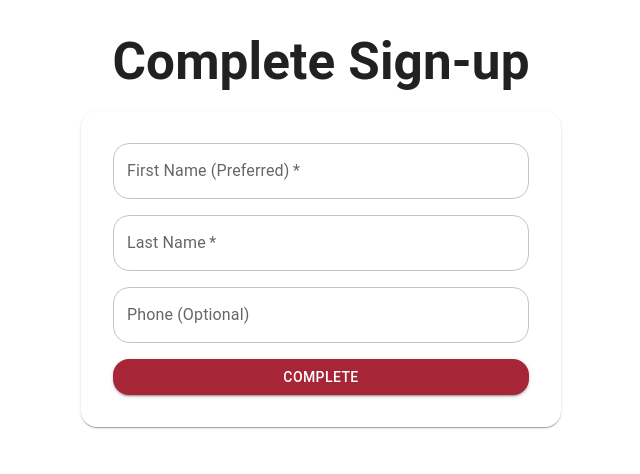
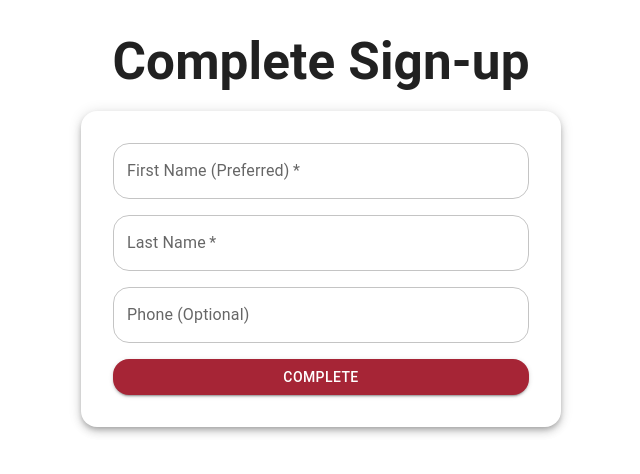
Before and after one commit to UAlberta-CMPUT401/f24project-Bleeding-Heart-Art-Space, a React (Vite) app in the folder frontend/: page /complete-signup in a window 1280 px wide. Shown: the top 474 px of the page, without its empty margins (319-959 px from the left). Built offline with nearby package versions, Linux system fonts and the light colour scheme; no server answers; sample sign-in values are in the browser's storage.

Commit message:
ui: colors

```diff
--- a/frontend/src/app/pages/EventDetails/EventDetails.tsx
+++ b/frontend/src/app/pages/EventDetails/EventDetails.tsx
@@ -1,6 +1,6 @@
 import React, { useState, useEffect } from 'react';
 import { useParams, useNavigate } from 'react-router-dom';
-import { Grid, Typography, Button, Card, Container, Box } from '@mui/material';
+import { Grid, Typography, Button, Card, Box, Paper } from '@mui/material';
 import PlaceIcon from '@mui/icons-material/Place';
 import AccessTimeIcon from '@mui/icons-material/AccessTime';
 import AssignmentIndIcon from '@mui/icons-material/AssignmentInd';
@@ -144,7 +144,7 @@ const EventDetails: React.FC = () => {
 
     return (
         <>
-            {event && <Container className={styles.container}>
+            {event && <Paper className={styles.container}>
                 {/* Event Details Section */}
                 <Typography variant="h4" align="center" gutterBottom fontSize="3.5rem">
                     {event?.title}
@@ -193,6 +193,7 @@ const EventDetails: React.FC = () => {
                         return (
                             <Grid item xs={12} sm={4} key={index}>
                                 <Card
+                                    elevation={15}
                                     className={`${styles.shiftCard} ${userSignups.find(s => s.shift_id === shift.id) ? styles.signedUp : ''}`}
                                 >
                                     <Typography variant="h6" className={styles.shiftDetail}>
@@ -316,7 +317,7 @@ const EventDetails: React.FC = () => {
                     eventId={Number(eventIdStr)}
                     onEditSuccess={handleEditSuccess}
                 />
-            </Container>}
+            </Paper>}
         </>
     );
 };
--- a/frontend/src/app/pages/Overview/Overview.tsx
+++ b/frontend/src/app/pages/Overview/Overview.tsx
@@ -1,5 +1,5 @@
 import React, { useState, useEffect } from 'react';
-import { Typography, Card, Button, Stack } from '@mui/material';
+import { Typography, Card, Button, Stack, Paper } from '@mui/material';
 import EventIcon from '@mui/icons-material/Event';
 import AccessTimeIcon from '@mui/icons-material/AccessTime';
 import AssignmentIndIcon from '@mui/icons-material/AssignmentInd';
@@ -108,12 +108,14 @@ const OverviewPage: React.FC = () => {
 
     return (
         <div className= {styles.container}>
-            <div className={styles.leftColumn}>
+            <Paper className={styles.leftColumn}>
                 <h2>Your Signed-up Shifts</h2>
                 {userSignups.length > 0 ? (
                     <Stack spacing={2}>
                         {userSignups.map((signup) => (
-                            <Card key={signup.id} className={styles.card}>
+                            <Card
+                                elevation={15}
+                                key={signup.id} className={styles.card}>
                                 <Typography variant="h6" className={styles.centeredFlex}>
                                     <EventIcon className={styles.iconSpacing} /> Event: {signup.event_title}
                                 </Typography>
@@ -171,20 +173,23 @@ const OverviewPage: React.FC = () => {
                 ) : (
                     <Typography>You haven't signed up for any shifts yet.</Typography>
                 )}
-            </div>
+            </Paper>
 
-            <div className = {styles.middleColumn}>
+            <Paper className = {styles.middleColumn}>
                 <h2>Recently Added Events</h2>
 
-            </div>
+            </Paper>
 
 
-            <div className={styles.rightColumn}>
+            <Paper
+                className={styles.rightColumn}>
                 <h2>Upcoming Events</h2>
                 {upcomingEvents.length > 0 ? (
                     <Stack spacing={2}>
                         {upcomingEvents.map((event) => (
-                            <Card key={event.id} className={styles.card}>
+                            <Card
+                                elevation={15}
+                                key={event.id} className={styles.card}>
                                 <Typography variant="h6" className={styles.centeredFlex} >{event.title}</Typography>
                                 <Typography variant="body1" className={styles.centeredFlex} gutterBottom>
                                     <EventIcon className={styles.iconSpacing}/> {format(new Date(event.start), 'MMM d, yyyy, hh:mm a')}
@@ -202,7 +207,7 @@ const OverviewPage: React.FC = () => {
                 ) : (
                     <Typography>No upcoming events in the next two weeks.</Typography>
                 )}
-            </div>
+            </Paper>
             <SnackbarAlert
             open={snackbarOpen}
             onClose={() => setSnackbarOpen(false)}
--- a/frontend/src/app/pages/VolunteerShifts/VolunteerShifts.tsx
+++ b/frontend/src/app/pages/VolunteerShifts/VolunteerShifts.tsx
@@ -1,6 +1,6 @@
 import React, { useState, useEffect } from 'react';
 import { useParams, useNavigate } from 'react-router-dom';
-import { Grid, Typography, Button, Card, Container, FormControl, InputLabel, Select, MenuItem, TextField } from '@mui/material';
+import { Grid, Typography, Button, Card, FormControl, InputLabel, Select, MenuItem, TextField, Paper } from '@mui/material';
 import AssignmentIndIcon from '@mui/icons-material/AssignmentInd';
 import AccessTimeIcon from '@mui/icons-material/AccessTime';
 import styles from './VolunteerShifts.module.css';
@@ -104,7 +104,7 @@ const VolunteerShifts: React.FC = () => {
     }
 
     return (
-        <Container className={styles.container}>
+        <Paper className={styles.container}>
             <Grid container justifyContent="flex-start">
                 <Button
                     variant="contained"
@@ -294,7 +294,7 @@ const VolunteerShifts: React.FC = () => {
                 message={snackbarMessage}
                 severity={snackbarSeverity}
             />
-        </Container>
+        </Paper>
     );
 };
 
--- a/frontend/src/theme/baseTheme.ts
+++ b/frontend/src/theme/baseTheme.ts
@@ -5,4 +5,11 @@ export const baseTheme: ThemeOptions = {
   shape: {
     borderRadius: 16,
   },
+  components: {
+    MuiPaper: {
+      defaultProps: {
+        elevation: 5,
+      },
+    },
+  },
 }
--- a/frontend/src/theme/darkTheme.ts
+++ b/frontend/src/theme/darkTheme.ts
@@ -30,7 +30,9 @@ export const darkTheme = createTheme({
       main: '#3f51b5',
     },
     background: {
-      base1: '#1e1e1e',
+      default: '#26272b',
+      paper: '#1b1c1f',
+      base1: '#1b1c1f',
     },
     notification: {
       unread: '#444746',
--- a/frontend/src/theme/lightTheme.ts
+++ b/frontend/src/theme/lightTheme.ts
@@ -40,6 +40,7 @@ export const lightTheme = createTheme({
     }
   },
   components: {
+    ...baseTheme.components,
     MuiButton: {
       styleOverrides: {
         contained: {
```
Also changed, not shown: frontend/src/app/pages/Account/Account.tsx (line endings or trailing spaces).
